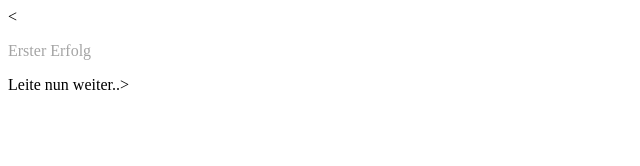
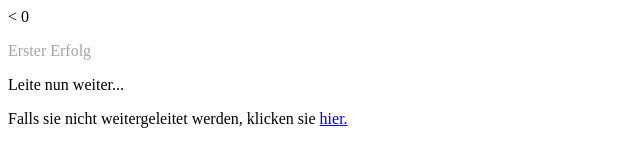
Before and after one commit to GeorgGa/GeorgGa.github.io, a plain HTML site: page index.html in a window 1280 px wide. Shown: the whole page, without its empty margins (0-640 px from the left). Drawn offline with Linux system fonts and the light colour scheme.

Commit message:
Index edit

```diff
--- a/index.html
+++ b/index.html
@@ -9,7 +9,8 @@
         <title>Weiterleitung</title>
     </head>
 	<<body>
-		<p style="color: #A4A4A4;">Erster Erfolg</p>
-		<p>Leite nun weiter..></p>
+		0<p style="color: #A4A4A4;">Erster Erfolg</p>
+		<p>Leite nun weiter...</p>
+		<p>Falls sie nicht weitergeleitet werden, klicken sie <a href="auroraborealis_Fritz!Box Vorschaltseite.html">hier</href>.</p>
 	</body>
 </html>
```
